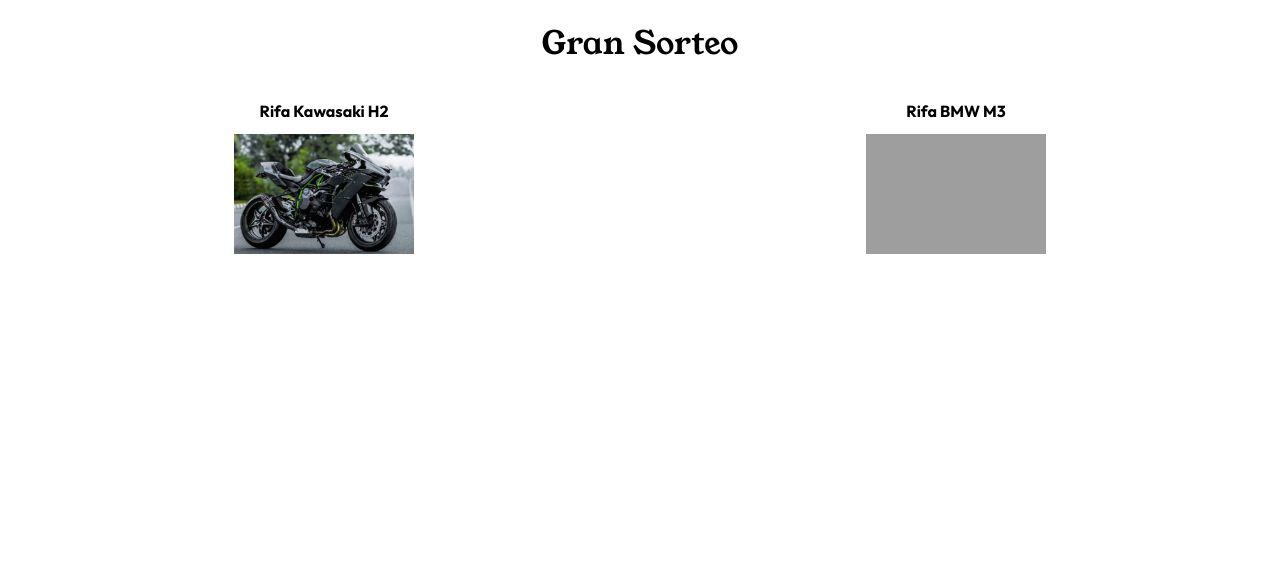
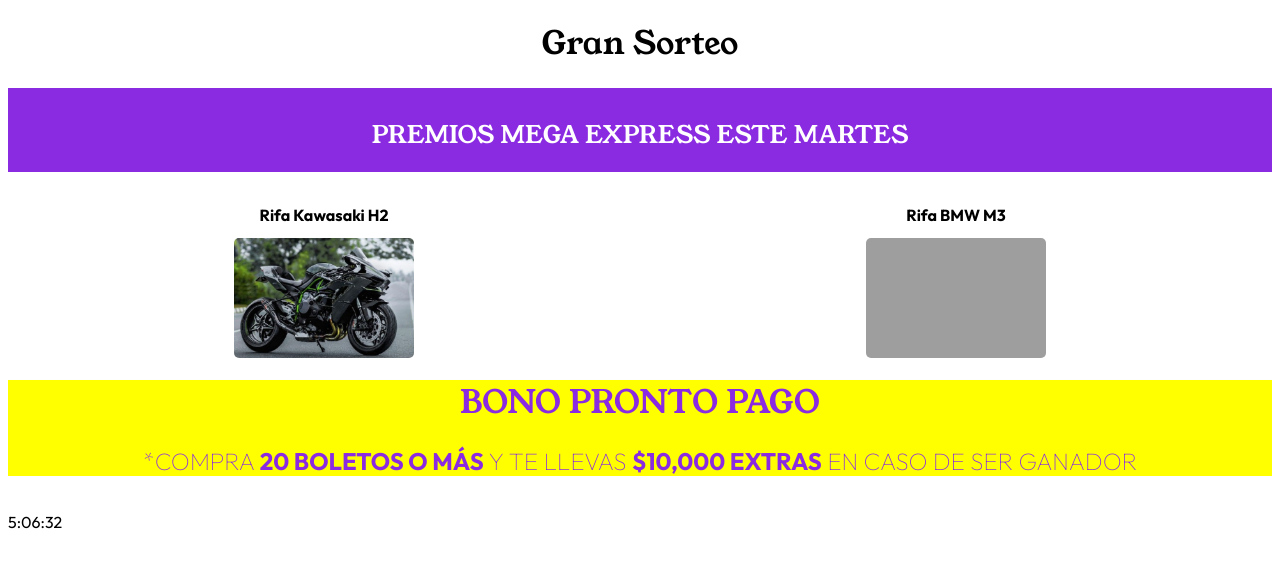
Before and after one commit to Arremeza/paginaRifas, a plain HTML site: page index.html in a window 1280 px wide. Drawn offline with Linux system fonts and the light colour scheme.

Commit message:
Muchos cambios

```diff
--- a/index.html
+++ b/index.html
@@ -12,6 +12,9 @@
 <body>
     <div id="contenedorPrincipal">
         <h1 class="titulo young">Gran Sorteo</h1>
+        <div id="anuncioPrincipal">
+            <h2 id="anuncioPrincipalLetras" class="titulo young">PREMIOS MEGA EXPRESS ESTE MARTES</h2>
+        </div>
         <div class="contenedorRifas">
             <div class="sorteo">
                 <h2 class="subtitulo">Rifa Kawasaki H2</h2>
@@ -22,7 +25,18 @@
                 <div class="imagenCarro" ></div>
             </div>
         </div>
-</div>
-        <script src="script.js"></script>
+        <div id="contenedorPromociones">
+            <h1 class="titulo young tituloPromo">BONO PRONTO PAGO</h1>
+            <H2 class="titulo subtituloPromo">*COMPRA <span class="spanPromo">20 BOLETOS O MÁS</span> Y TE LLEVAS <span class="spanPromo">$10,000 EXTRAS</span> EN CASO DE SER GANADOR</H2>
+        </div>
+        <div id="reloj">
+            <p id="pHoras"></p>
+            <p>:</p>
+            <p id="pMinutos"></p>
+            <p>:</p>
+            <p id="pSegundos"></p>
+        </div>
+    </div>
+    <script src="script.js"></script>
 </body>
 </html>
--- a/script.js
+++ b/script.js
@@ -1,11 +1,23 @@
-function numeroAleatorio() {
-    let numeroAleatorio = Math.random()
-    numeroAleatorio;
+function actualizarHora() {
+    var fecha = new Date();
+    var segundos = fecha.getSeconds();
+    var minutos = fecha.getMinutes();
+    var horas = fecha.getHours();
+
+    if(horas>=13){
+        horas = horas-12;
+    }
+    if(minutos<10){
+        minutos = `0${minutos}`;
+    }
+
+    var elementSegundos = document.getElementById('pSegundos');
+    var elementMinutos = document.getElementById('pMinutos');
+    var elementHoras = document.getElementById('pHoras');
+
+    elementSegundos.textContent = segundos;
+    elementMinutos.textContent = minutos;
+    elementHoras.textContent = horas;
 }
 
-let boletosdisponibles = []
-for (let i=1 ; i<=100 ; i++){
-    boletosdisponibles.push(i)
-
-}
-console.log(boletosdisponibles);
+setInterval(actualizarHora,1000);
--- a/styles.css
+++ b/styles.css
@@ -18,6 +18,14 @@
     font-size: 16px;
     text-align: center;
 }
+#anuncioPrincipal {
+    background-color: blueviolet;
+}
+#anuncioPrincipalLetras{
+    color: #fff;
+    padding-top: 30px;
+    padding-bottom: 20px;
+}
 .contenedorRifas {
     display: flex;
     justify-content: space-around;
@@ -27,10 +35,25 @@
     height: 120px;
     content: url('/Imgs/kawasaki.jpg');
     object-fit: cover;
+    border-radius: 5px;
 }
 .imagenCarro {
     width: 180px;
     height: 120px;
     content: url('/Imgs/BMW_M3.jpg');
     object-fit: cover;
+    border-radius: 5px;
 }
+#contenedorPromociones{
+    background-color: yellow;
+}
+.tituloPromo, .subtituloPromo{
+    color: blueviolet;
+    font-weight: 100;
+}
+.spanPromo{
+    font-weight: 700;
+}
+#reloj {
+    display: flex;
+}
```
